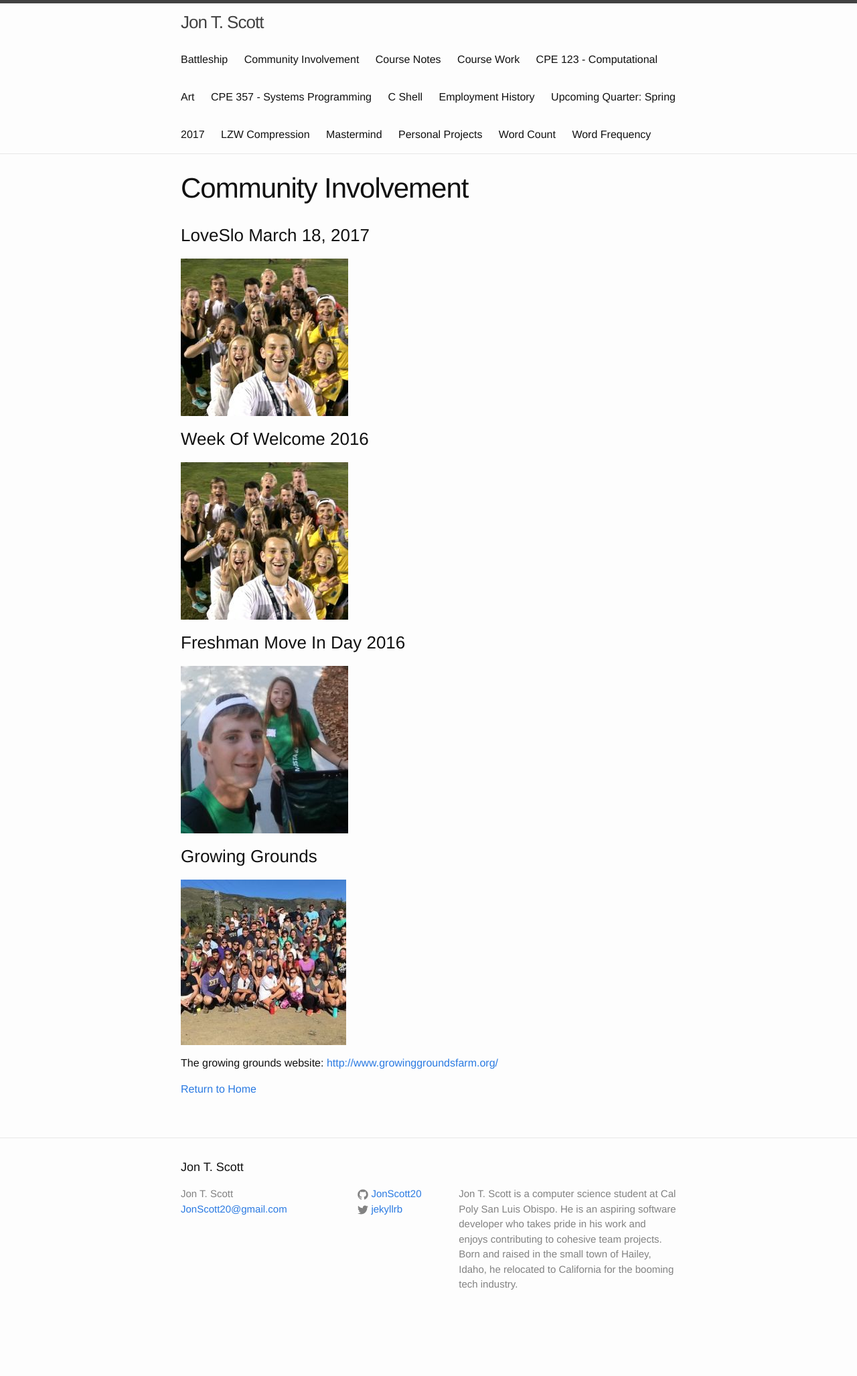
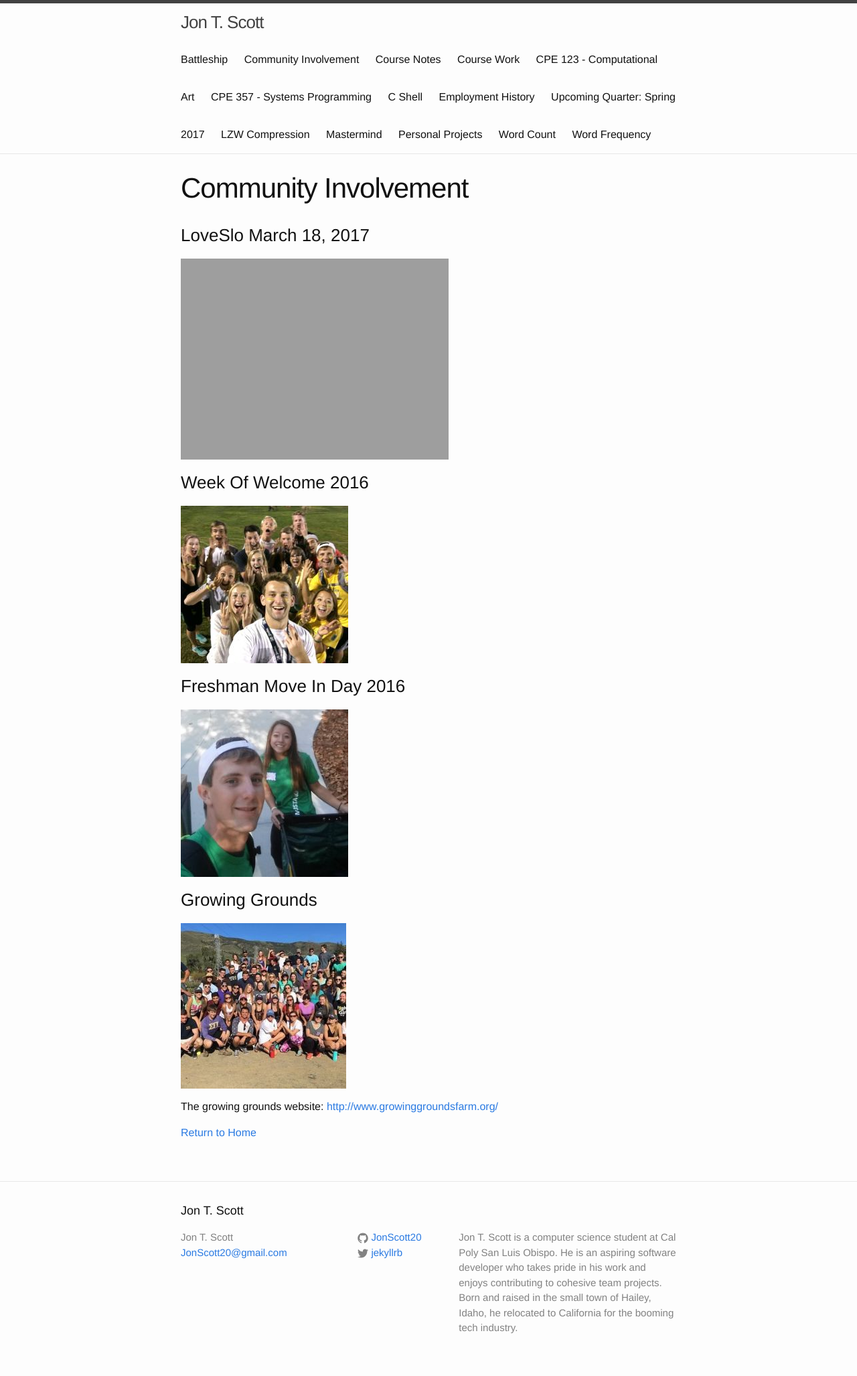
Before and after one commit to JonScott20/JonScott20.github.io, a Jekyll site: the page built from community_involvement.md, in a window 1280 px wide. Shown: the whole page at 67% size. Built offline with Jekyll 4.4.1, drawn with Linux system fonts in a browser that asks for light colours; before the commit the page ends 1989 px from its top, so only the background shows below that.

Commit message:
Update community_involvement.md

```diff
--- a/community_involvement.md
+++ b/community_involvement.md
@@ -6,7 +6,7 @@
 
 ### LoveSlo March 18, 2017
 
-![LoveSlo](https://jonscott20.github.io/Files/Images/WowRama2016.jpg)
+![LoveSlo](https://jonscott20.github.io/Files/Images/LoveSloCLSmithElementary.jpg)
 
 ### Week Of Welcome 2016
 ![WowRama2016](https://jonscott20.github.io/Files/Images/WowRama2016.jpg)
```
